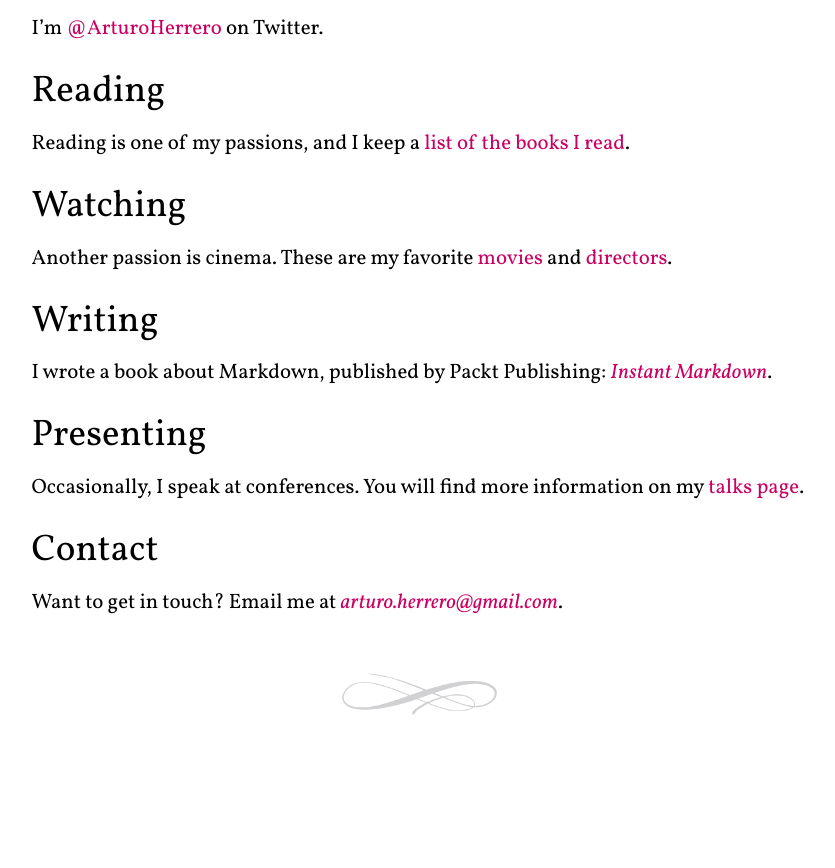
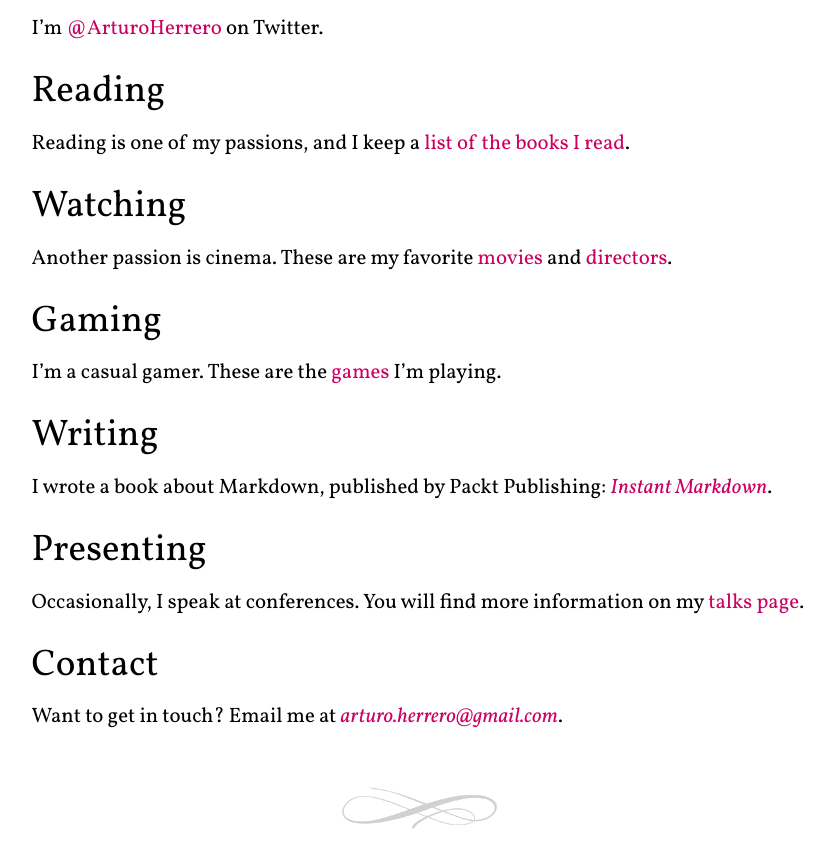
Before and after one commit to arturoherrero/arturoherrero.com, a Jekyll site: the page built from pages/index.md, in a window 1280 px wide and 900 px high, scrolled down 662 px. Shown: the top 868 px of the window, without its empty margins (219-1054 px from the left). Built offline with Jekyll 4.4.1, drawn with Linux system fonts in a browser that asks for light colours; before the commit the page ends 1448 px from its top, so only the background shows below that.

Commit message:
Include games page in the homepage

```diff
--- a/pages/index.md
+++ b/pages/index.md
@@ -39,6 +39,11 @@
 Another passion is cinema. These are my favorite [movies][11] and [directors][12].
 
 
+## Gaming
+
+I'm a casual gamer. These are the [games][13] I'm playing.
+
+
 ## Writing
 
 I wrote a book about Markdown, published by Packt Publishing: *[Instant Markdown][5]{:target="_blank" rel="noreferrer" onclick="ga('send', 'event', 'Extra', 'Markdown Click', 'Markdown');"}*.
@@ -64,3 +69,4 @@
 [9]: https://gitlab.com
 [11]: /movies
 [12]: /directors
+[13]: /games
```
